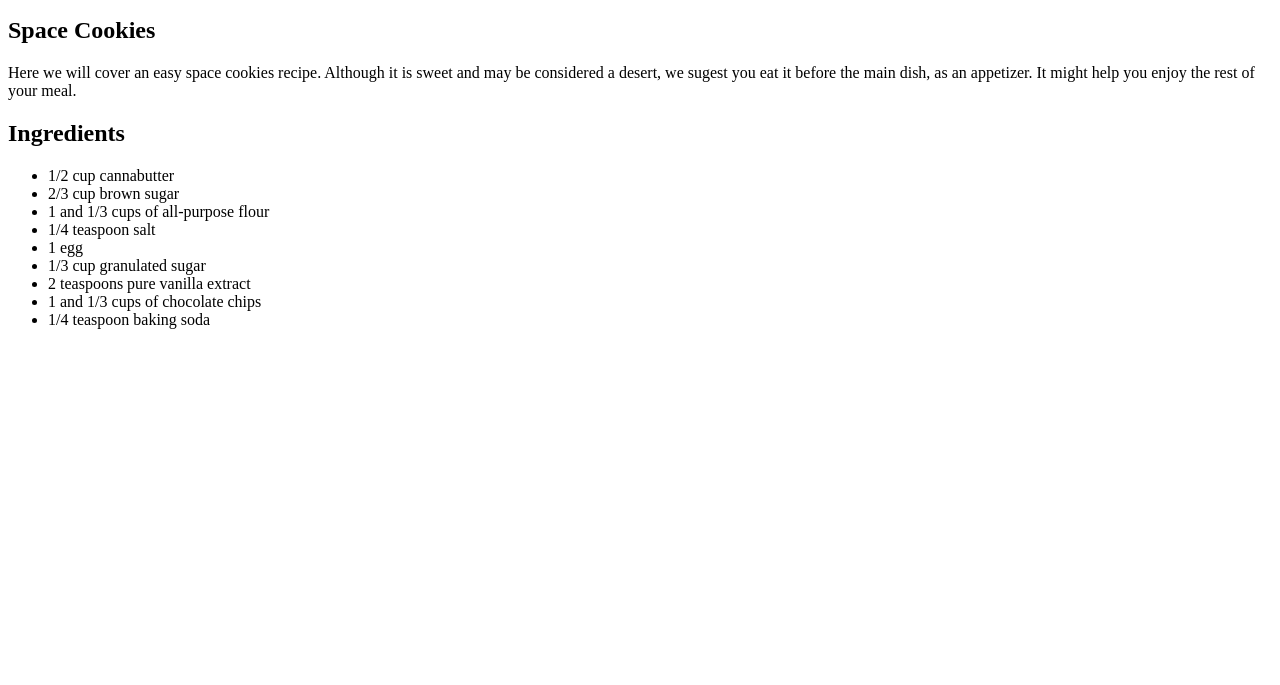
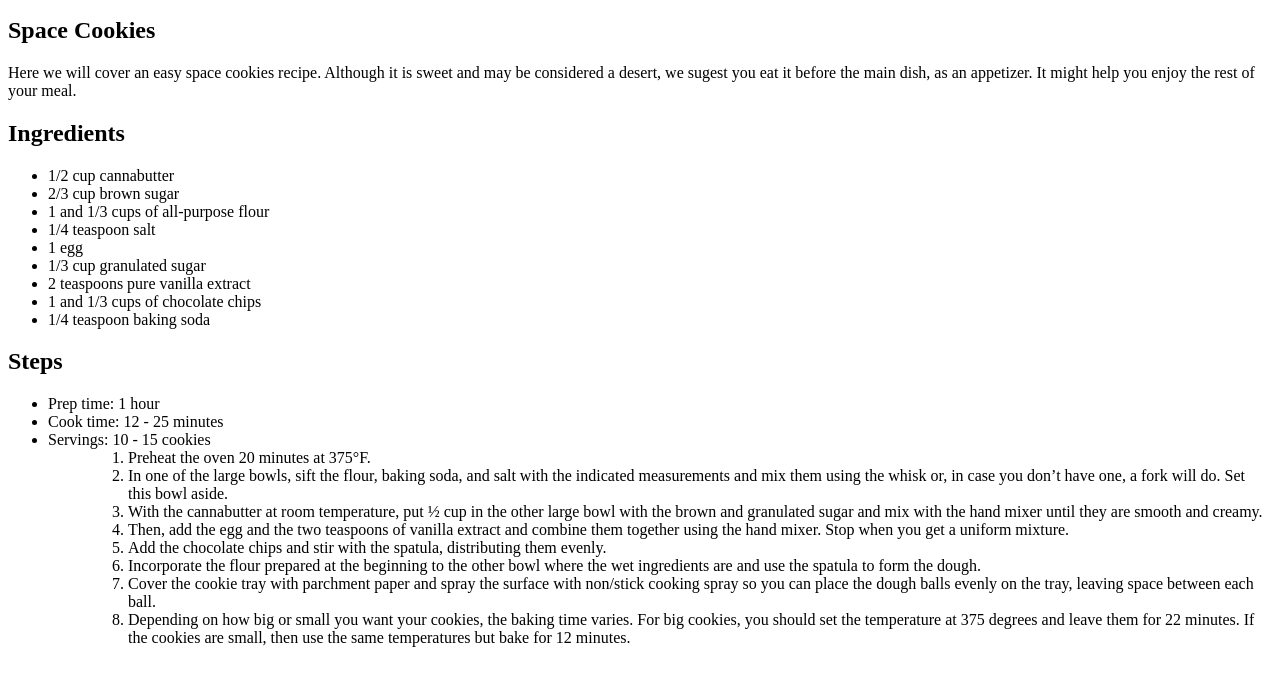
Before and after one commit to bepsik777/odin-recipes, a plain HTML site: page recipes/space-cookies.html in a window 1280 px wide. Shown: the part 101-786 px from the top of the page. Drawn offline with Linux system fonts and the light colour scheme.

Commit message:
Add "steps" heading and list

```diff
--- a/recipes/space-cookies.html
+++ b/recipes/space-cookies.html
@@ -29,5 +29,38 @@
         <li>1 and 1/3 cups of chocolate chips</li>
         <li>1/4 teaspoon baking soda </li>
     </ul>
+
+    <h2>Steps</h2>
+    <ul>
+        <li>Prep time: 1 hour</li>
+
+        <li>Cook time: 12 - 25  minutes</li>
+
+        <li>Servings: 10 - 15 cookies</li>
+    <ul>
+    <ol>
+        <li>Preheat the oven 20 minutes at 375°F.</li>
+        <li>In one of the large bowls, sift the flour, baking soda, and salt with the indicated measurements
+            and mix them using the whisk or, in case you don’t have one, a fork will do. Set this bowl aside.
+        </li>
+
+        <li>With the cannabutter at room temperature, put ½ cup in the other large bowl with the brown and granulated sugar
+            and mix with the hand mixer until they are smooth and creamy.</li>
+
+        <li>Then, add the egg and the two teaspoons of vanilla extract and combine them together using the hand mixer.
+            Stop when you get a uniform mixture.</li>
+
+        <li>Add the chocolate chips and stir with the spatula, distributing them evenly.</li>
+
+        <li>Incorporate the flour prepared at the beginning
+            to the other bowl where the wet ingredients are and use the spatula to form the dough.</li>
+        <li>Cover the cookie tray with parchment paper and spray the surface with non/stick
+             cooking spray so you can place the dough balls evenly on the tray, leaving space between each ball.</li>
+
+        <li>Depending on how big or small you want your cookies, the baking time varies. For big cookies, you should set
+            the temperature at 375 degrees and leave them for 22 minutes. If the cookies are small,
+            then use the same temperatures but bake for 12 minutes.</li>
+
+    </ol>
 </body>
 </html>
```
